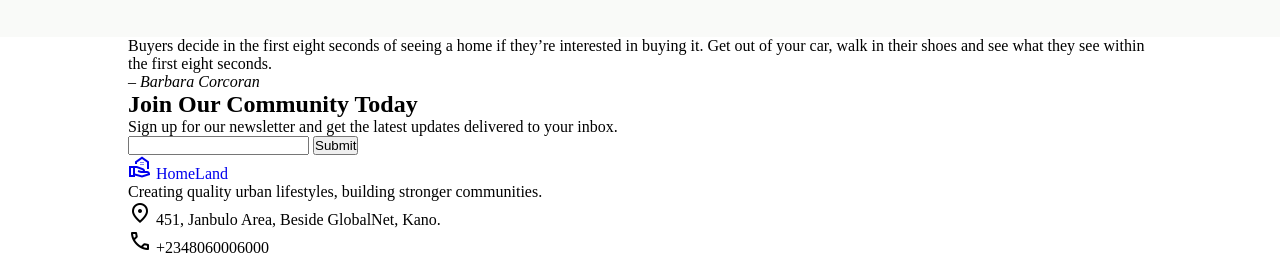
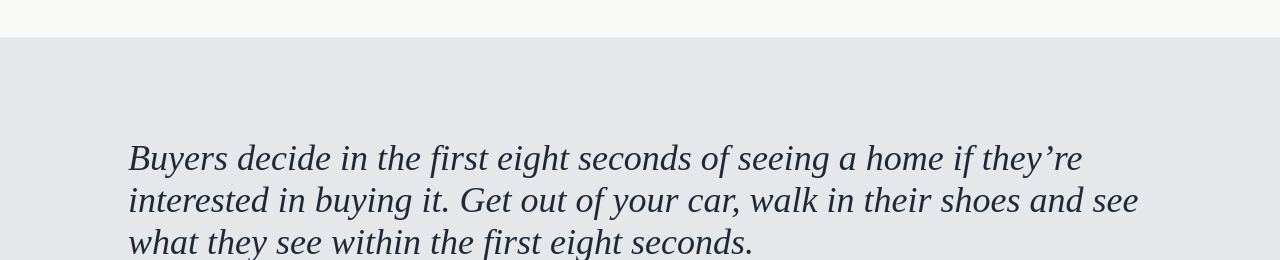
Before and after one commit to adex-badr18/odin-landing-page, a plain HTML site: page index.html in a window 1280 px wide. Shown: the part 2309-2569 px from the top of the page. Drawn offline with nearby package versions, Linux system fonts and the light colour scheme.

Commit message:
Add style to quote section

```diff
--- a/css/style.css
+++ b/css/style.css
@@ -345,3 +345,25 @@ div.property-info p {
 div.property-info p span {
     color: #3882F6;
 }
+
+/* Quote section */
+section.blockquote {
+    background-color: #E5E7EB;
+}
+
+div.quote {
+    padding: 100px 0;
+}
+
+.quote blockquote {
+    display: flex;
+    flex-direction: column;
+    font-size: 36px;
+    font-style: italic;
+    font-weight: light;
+    color: #1F2937;
+}
+
+.quote cite {
+    align-self: flex-end;
+}
--- a/index.html
+++ b/index.html
@@ -233,7 +233,7 @@
             </div>
         </section>
 
-        <section>
+        <section class="blockquote">
             <div class="container quote">
                 <blockquote>
                     Buyers decide in the first eight seconds of seeing a home if they’re interested in buying it. Get
```
